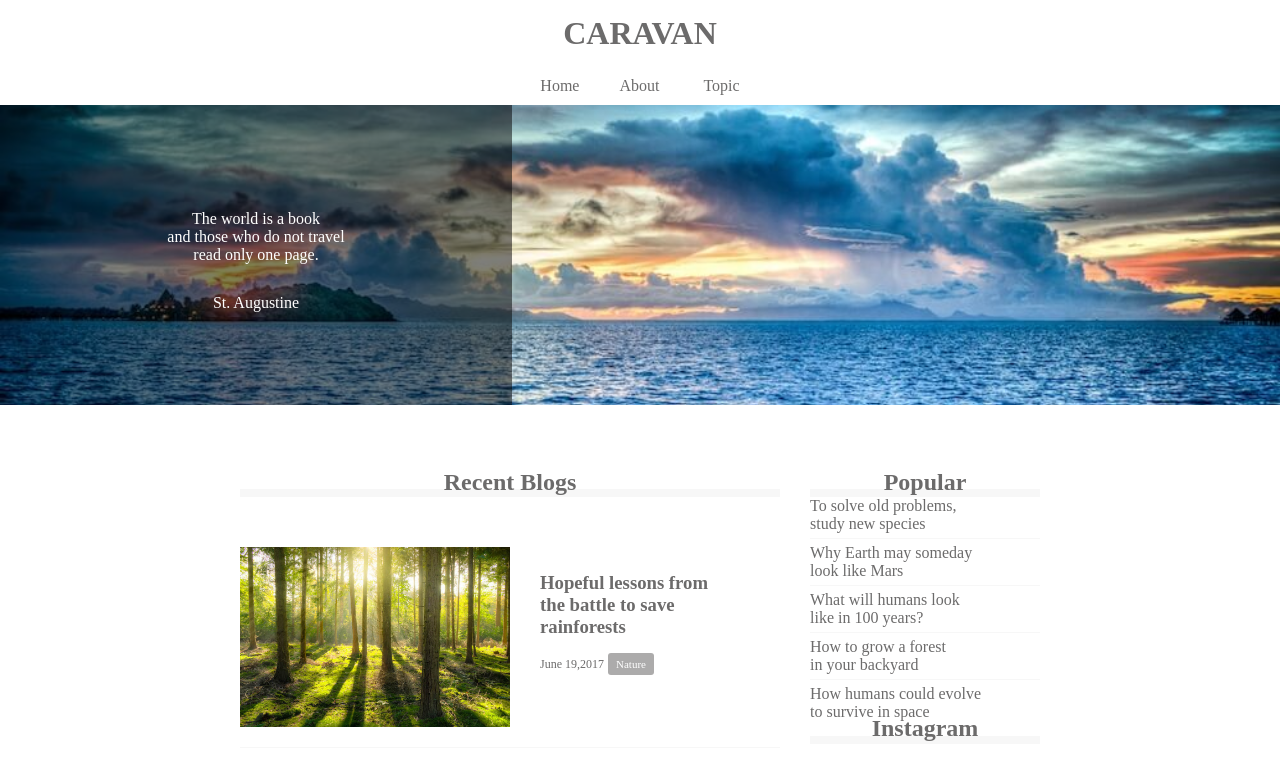
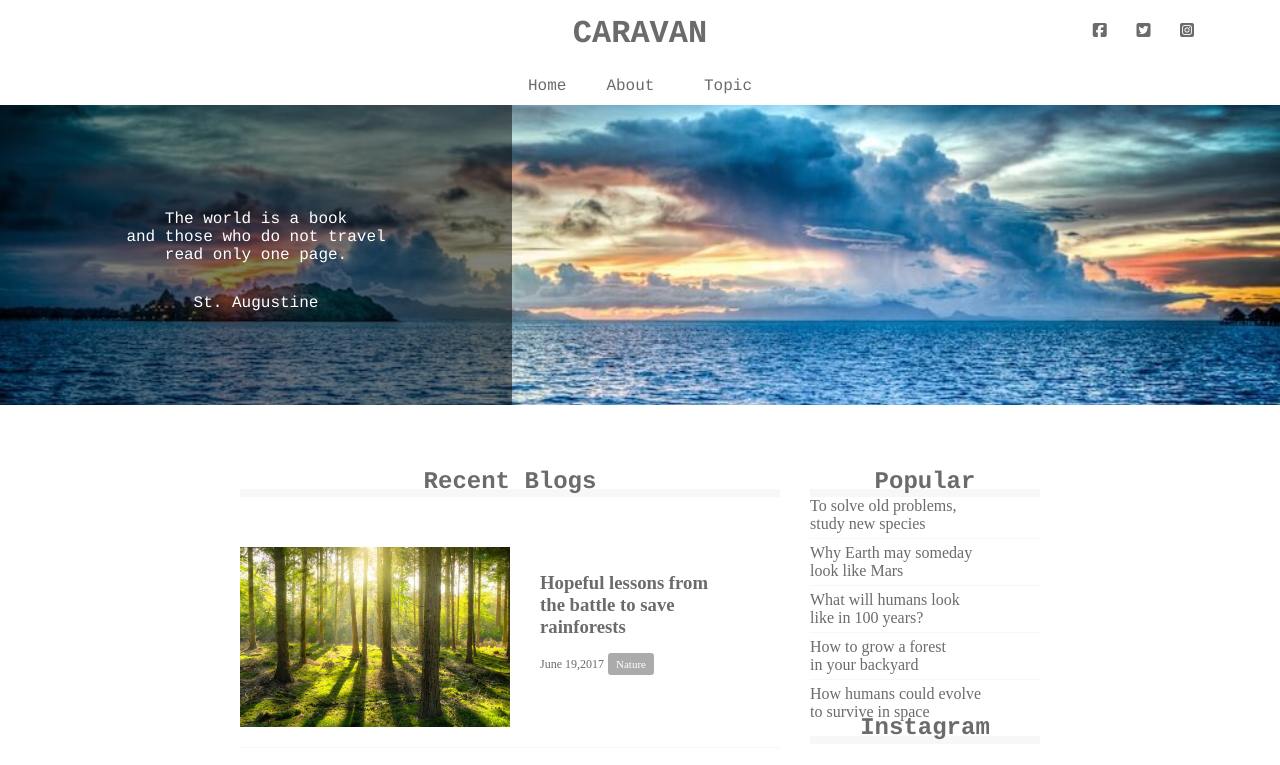
Before and after one commit to Jiima33/caravan, a plain HTML site: page index.html in a window 1280 px wide. Shown: the top 765 px of the page. Drawn offline with Linux system fonts and the light colour scheme.

Commit message:
[finish]1-9

```diff
--- a/index.html
+++ b/index.html
@@ -2,6 +2,7 @@
 <html lang="ja">
   <head>
     <meta charset="UTF-8" />
+    <script src="https://kit.fontawesome.com/6880002198.js" crossorigin="anonymous"></script>
     <!-- CSSファイルの読み込み -->
     <link rel="stylesheet" href="style.css" />
     <title>CARAVAN</title>
@@ -12,6 +13,12 @@
       <h1 class="heading">
         <a href="index.html">CARAVAN</a>
       </h1>
+
+    <div class="social">
+      <i class="fa-brands fa-square-facebook"></i>
+      <i class="fa-brands fa-square-twitter"></i>
+      <i class="fa-brands fa-square-instagram"></i>
+    </div>
     </header>
 
     <nav>
--- a/style.css
+++ b/style.css
@@ -9,11 +9,27 @@ a {
   text-decoration: none;
 }
 
+header, nav, h2, .main-visual, footer {
+  font-family: Chalkduster, "Bradley Hand", Courier, "Segoe Print", sans-serif;
+}
+
 header {
   width: 90%;
   padding: 15px 0;
   margin: 0 auto;
   text-align: center;
+  position:relative;
+}
+
+.social i {
+  display:inline-block;
+  margin-left:20px;
+}
+
+.social {
+  position:absolute;
+  top:22px;
+  right:22px;
 }
 
 header .heading {
```
